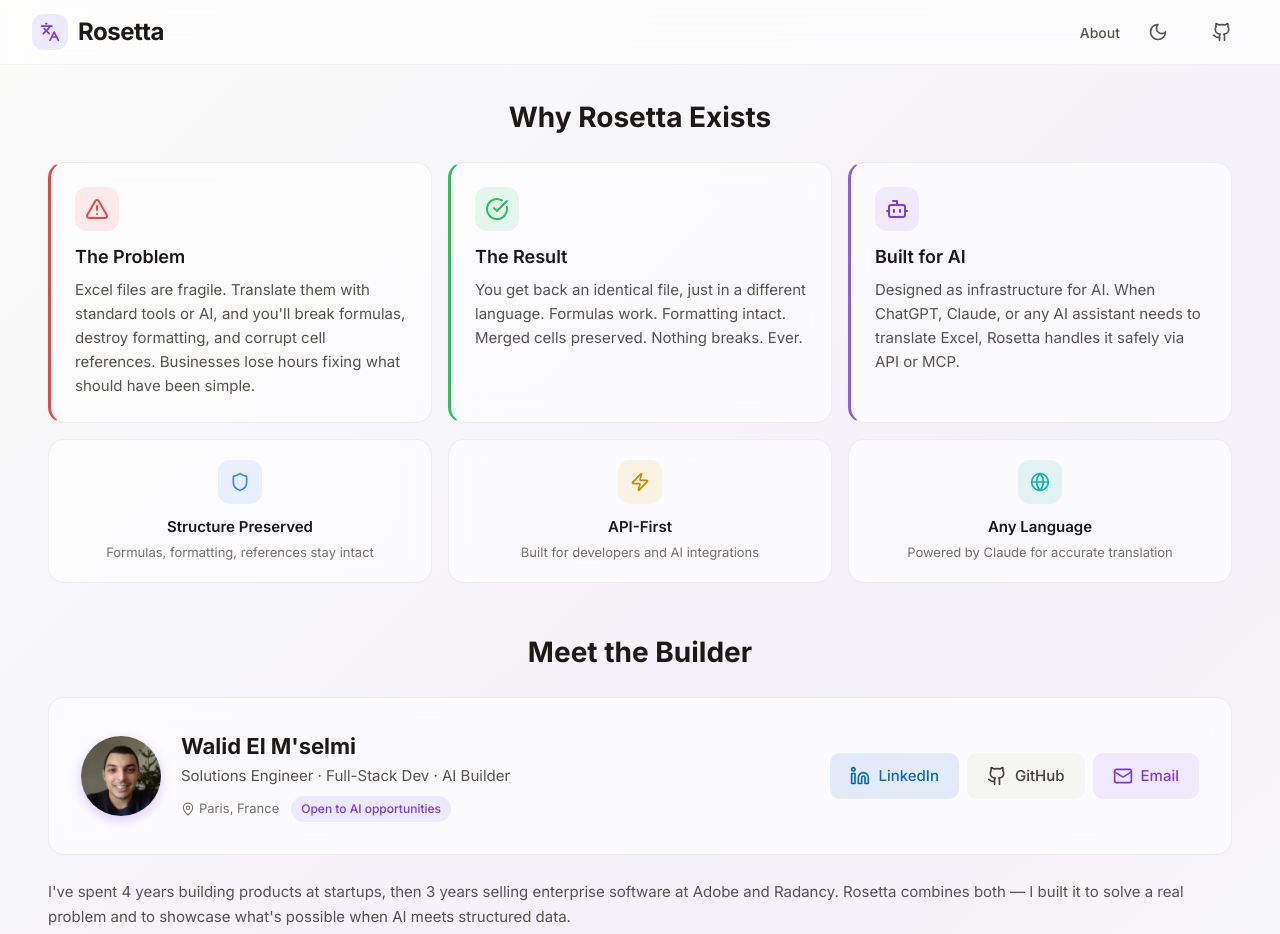
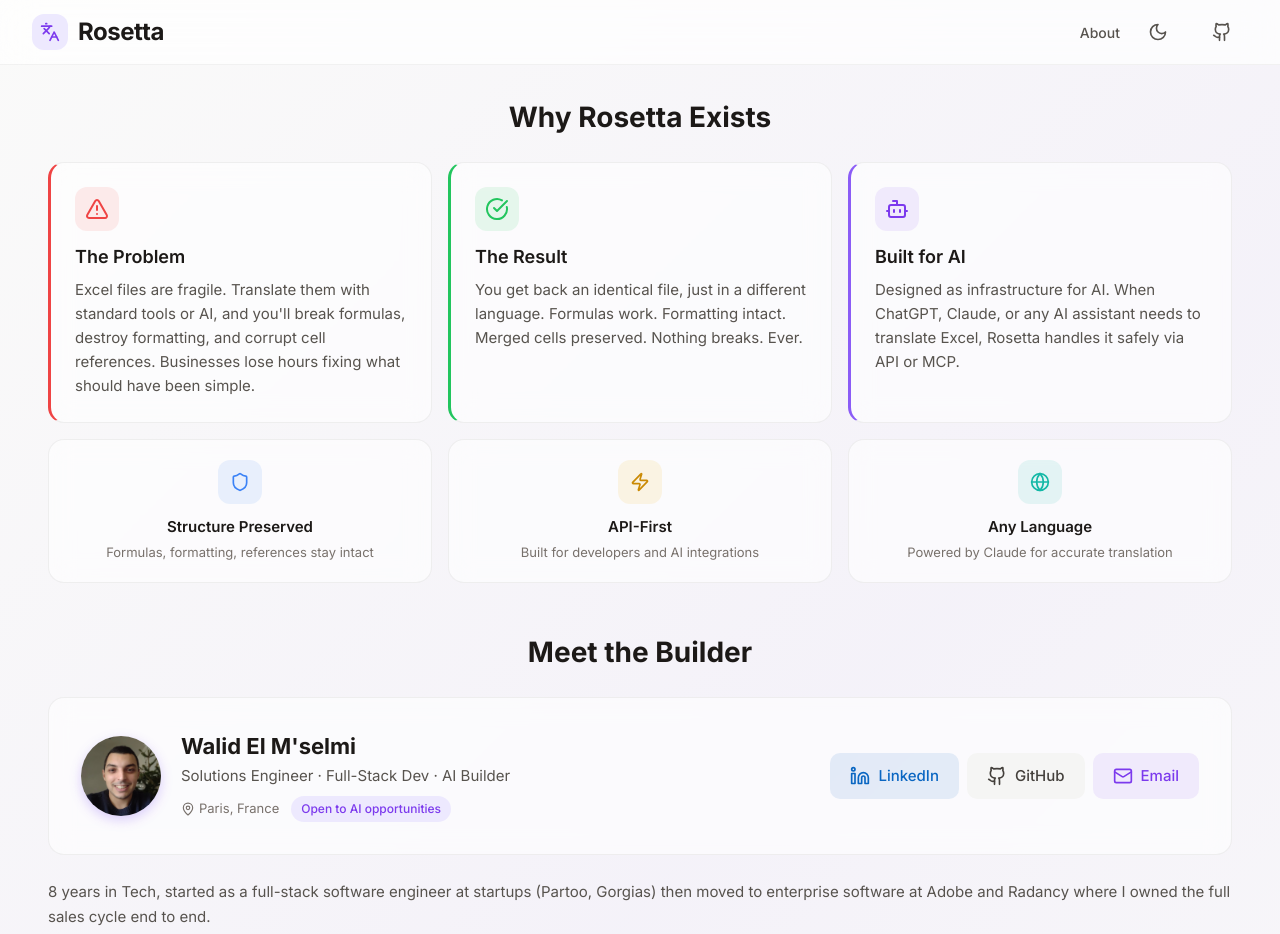
Before and after one commit to ewalid/rosetta, a React (Vite) app in the folder frontend/: page /about in a window 1280 px wide. Shown: the top 934 px of the page. Built offline with nearby package versions, Linux system fonts and the light colour scheme; no server answers.

Commit message:
update the about section (#16)
Co-authored-by: ewalid <w.elmslemi@gmail.com>

```diff
--- a/frontend/src/pages/About.tsx
+++ b/frontend/src/pages/About.tsx
@@ -47,9 +47,11 @@
                 transition={{ duration: 0.5, delay: 0.1 }}
                 className="profile-intro"
               >
-                I've spent 4 years building products at startups, then 3 years selling enterprise
-                software at Adobe and Radancy. Rosetta combines both — I built it to solve a real
-                problem and to showcase what's possible when AI meets structured data.
+                8 years in Tech, started as a full-stack software engineer at startups (Partoo, Gorgias)
+                then moved to enterprise software at Adobe and Radancy where I owned the full sales cycle
+                end to end.<br />
+                Rosetta combines both. I built it to solve a real problem and to showcase
+                what's possible when AI meets structured data.
               </motion.p>
 
               <Timeline />
```
